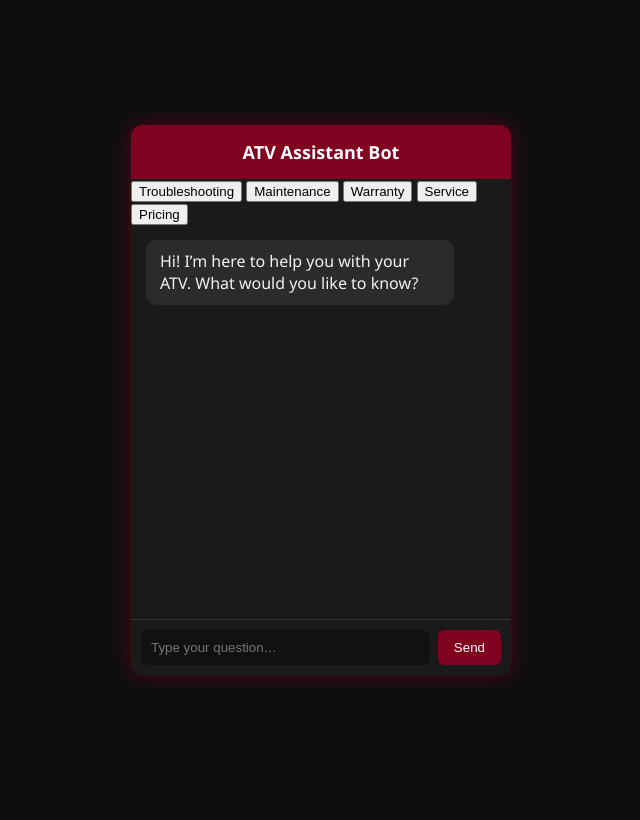
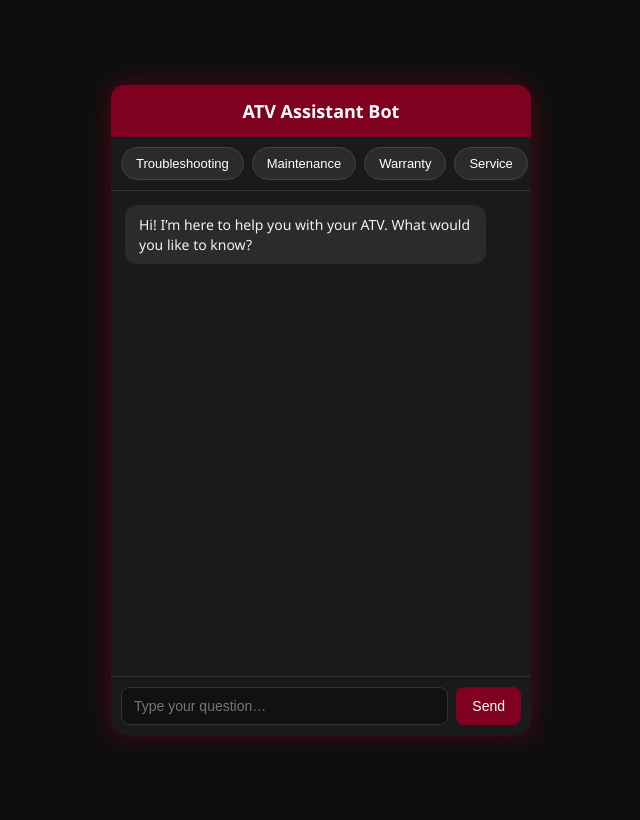
Before and after one commit to reeteesha-roy/atv-chatbot, a Flask app: page / in a window 1280 px wide. Shown: the whole page, without its empty margins (319-959 px from the left). Before the commit the page ends 684 px from the top, so only its background shows below. Run offline with Flask 3, Linux system fonts and the light colour scheme.

Commit message:
Update style.css

```diff
--- a/static/style.css
+++ b/static/style.css
@@ -1,45 +1,86 @@
+{
+    box-sizing: border-box;
+}
+
 body {
     background: #0e0e0e;
     font-family: 'Segoe UI', sans-serif;
     display: flex;
     justify-content: center;
     align-items: center;
-    height: 100vh;
+    height: 100dvh;
     margin: 0;
+    padding: 10px;
 }
 
+
 .chat-container {
-    width: 380px;
-    height: 550px;
+    width: 100%;
+    max-width: 420px;
+    height: 100%;
+    max-height: 650px;
     background: #1a1a1a;
-    border-radius: 12px;
+    border-radius: 14px;
     display: flex;
     flex-direction: column;
-    box-shadow: 0 0 20px rgba(128, 0, 32, 0.6);
+    box-shadow: 0 0 24px rgba(128, 0, 32, 0.6);
+    overflow: hidden;
 }
 
+
 .chat-header {
-    background: #800020; /* wine red */
+    background: #800020;
     color: white;
-    padding: 15px;
+    padding: 14px;
     text-align: center;
-    font-weight: bold;
+    font-weight: 600;
     font-size: 18px;
-    border-radius: 12px 12px 0 0;
 }
+
+
+.quick-buttons {
+    display: flex;
+    gap: 8px;
+    padding: 10px;
+    overflow-x: auto;
+    border-bottom: 1px solid #333;
+}
+
+.quick-buttons button {
+    background: #2b2b2b;
+    color: white;
+    border: 1px solid #444;
+    padding: 8px 14px;
+    border-radius: 20px;
+    font-size: 13px;
+    white-space: nowrap;
+    cursor: pointer;
+    transition: all 0.2s ease;
+}
+
+.quick-buttons button:hover {
+    background: #800020;
+    border-color: #800020;
+}
+
 
 .chat-box {
     flex: 1;
-    padding: 15px;
+    padding: 14px;
     overflow-y: auto;
+    display: flex;
+    flex-direction: column;
 }
 
-.bot-message, .user-message {
-    max-width: 80%;
+
+.bot-message,
+.user-message {
+    max-width: 85%;
     padding: 10px 14px;
     margin-bottom: 10px;
-    border-radius: 10px;
+    border-radius: 12px;
     line-height: 1.4;
+    font-size: 14px;
 }
 
 .bot-message {
@@ -52,23 +93,25 @@ body {
     background: #800020;
     color: white;
     align-self: flex-end;
-    margin-left: auto;
 }
+
 
 .chat-input {
     display: flex;
     padding: 10px;
     border-top: 1px solid #333;
+    gap: 8px;
 }
 
 .chat-input input {
     flex: 1;
-    padding: 10px;
+    padding: 10px 12px;
     background: #111;
-    border: none;
+    border: 1px solid #333;
     color: white;
-    border-radius: 6px;
+    border-radius: 8px;
     outline: none;
+    font-size: 14px;
 }
 
 .chat-input button {
@@ -76,11 +119,20 @@ body {
     border: none;
     color: white;
     padding: 10px 16px;
-    margin-left: 8px;
-    border-radius: 6px;
+    border-radius: 8px;
     cursor: pointer;
+    font-size: 14px;
+    transition: background 0.2s ease;
 }
 
 .chat-input button:hover {
     background: #a00028;
 }
+
+
+@media (max-width: 480px) {
+    .chat-container {
+        max-height: 100%;
+        border-radius: 10px;
+    }
+}
```
